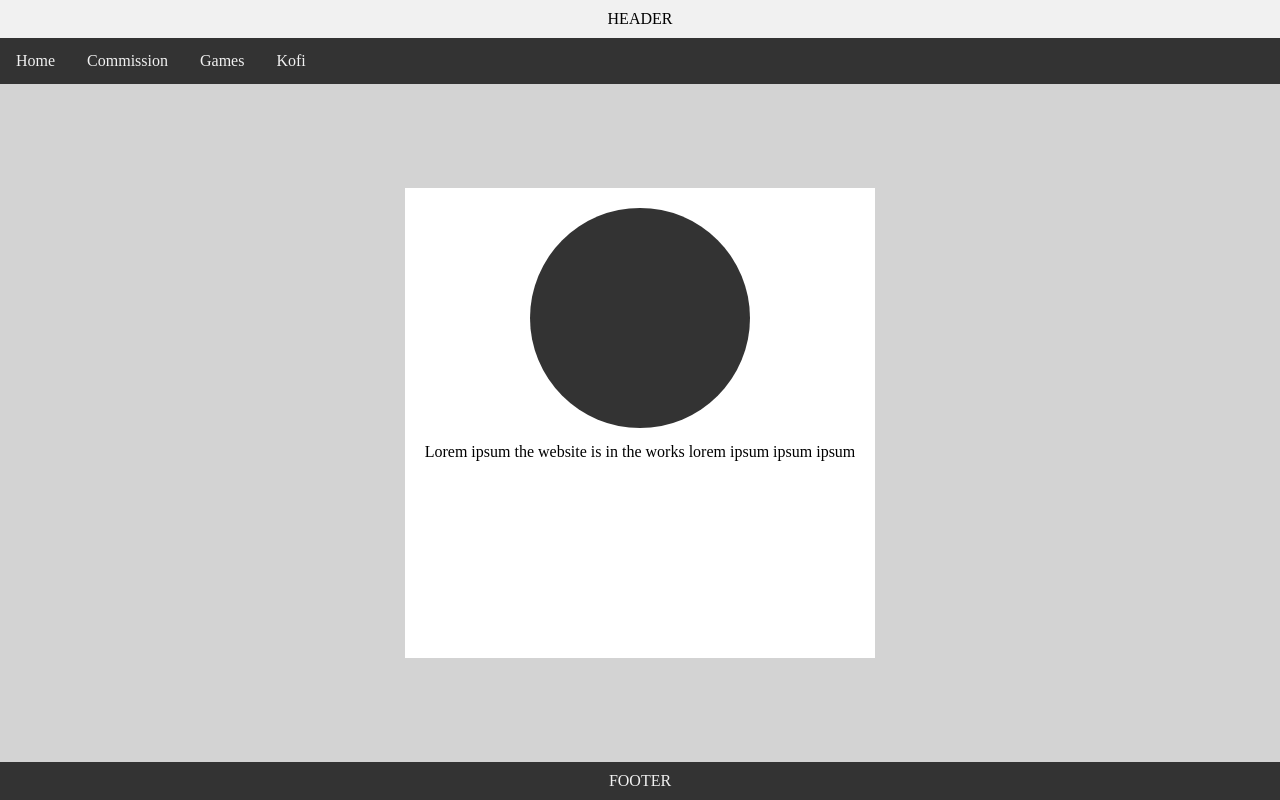
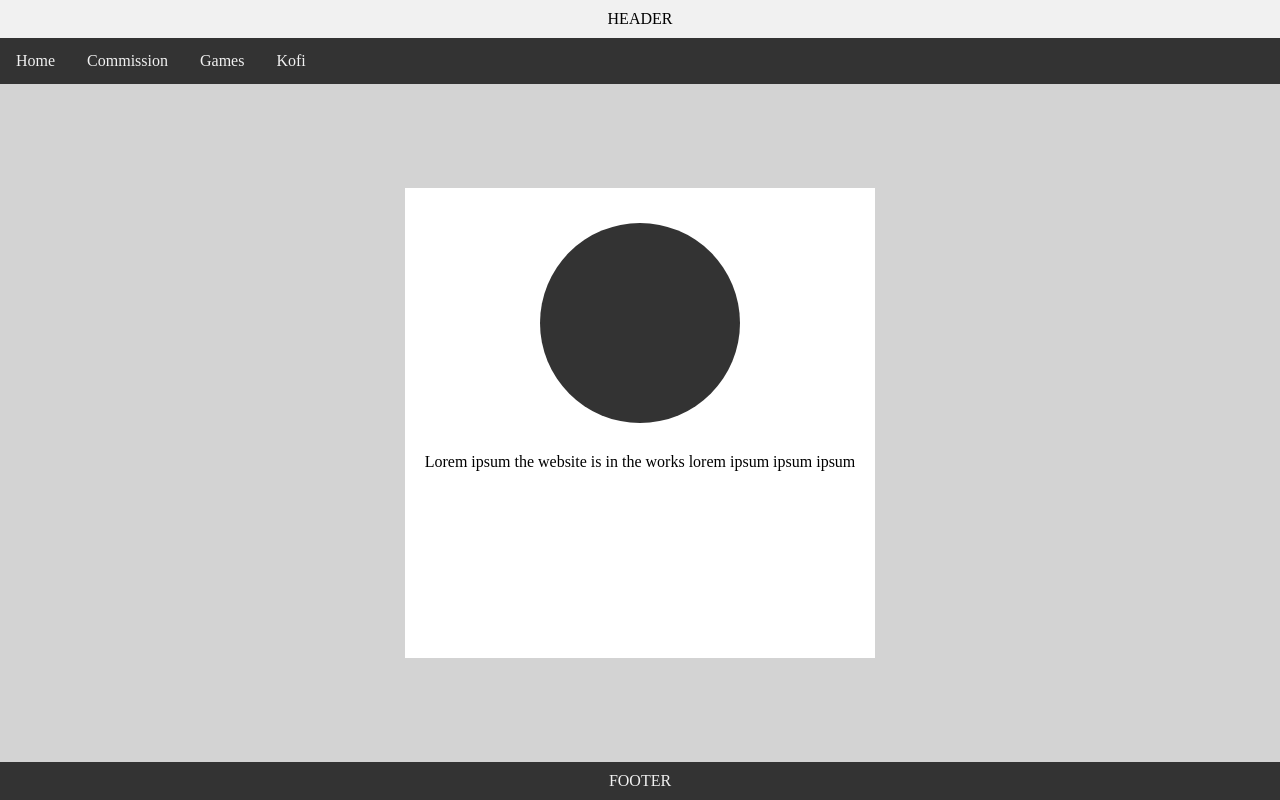
Before and after one commit to erosboulay/erosboulay.github.io, a plain HTML site: page index.html in a window 1280 px wide. Drawn offline with Linux system fonts and the light colour scheme.

Commit message:
Update pfp margin size

```diff
--- a/style.css
+++ b/style.css
@@ -65,13 +65,14 @@ ul.topnav li a:hover {
 }
 
 .content-profile-picture{
-  margin: 0px auto 15px auto;
-  width: clamp(96px, 25vw, 220px);
-  height: clamp(96px, 25vw, 220px);
+  margin: clamp(0px, 1.5vw, 15px) auto clamp(15px, 1.5vw + 15px, 30px) auto;
+  width: clamp(96px, 25vw, 200px);
+  height: clamp(96px, 25vw, 200px);
   border-radius: 50%;
   background-color: #333333;
 }
 
+
 .content-text{
   width: 100%;
 }
```
